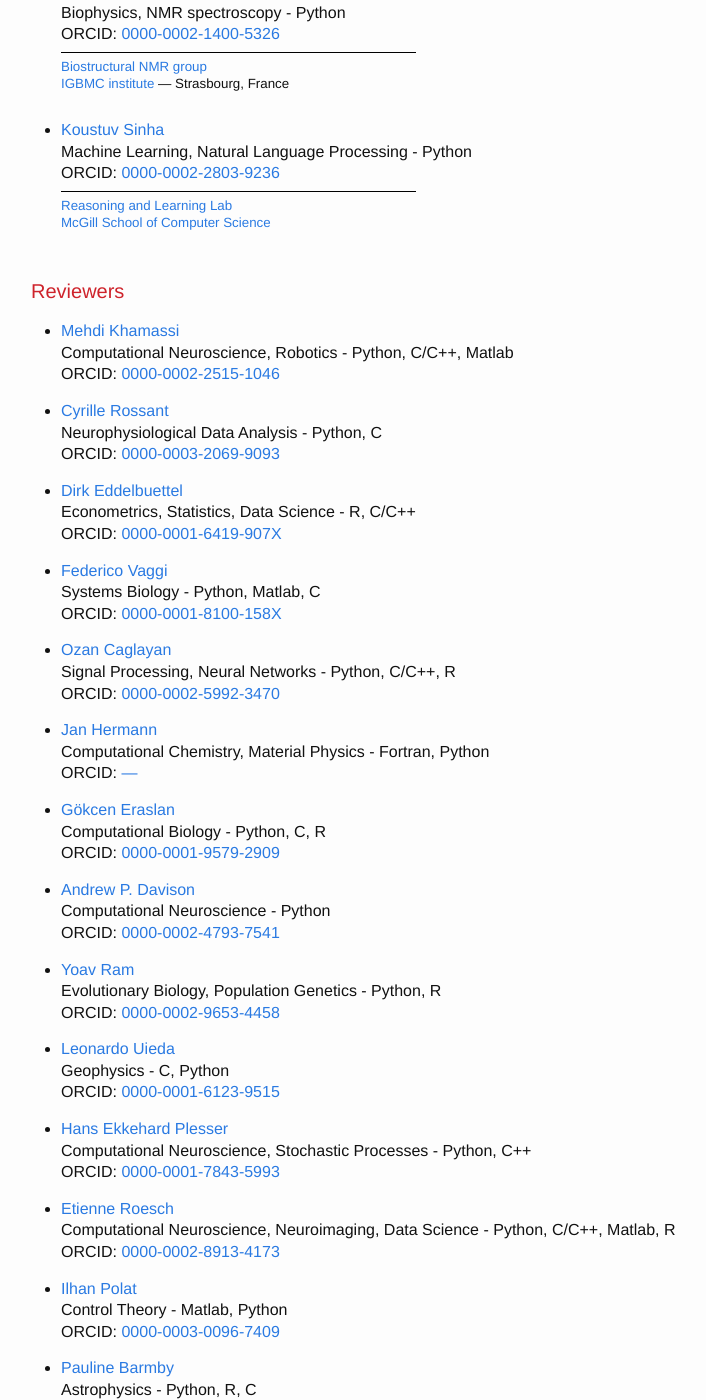
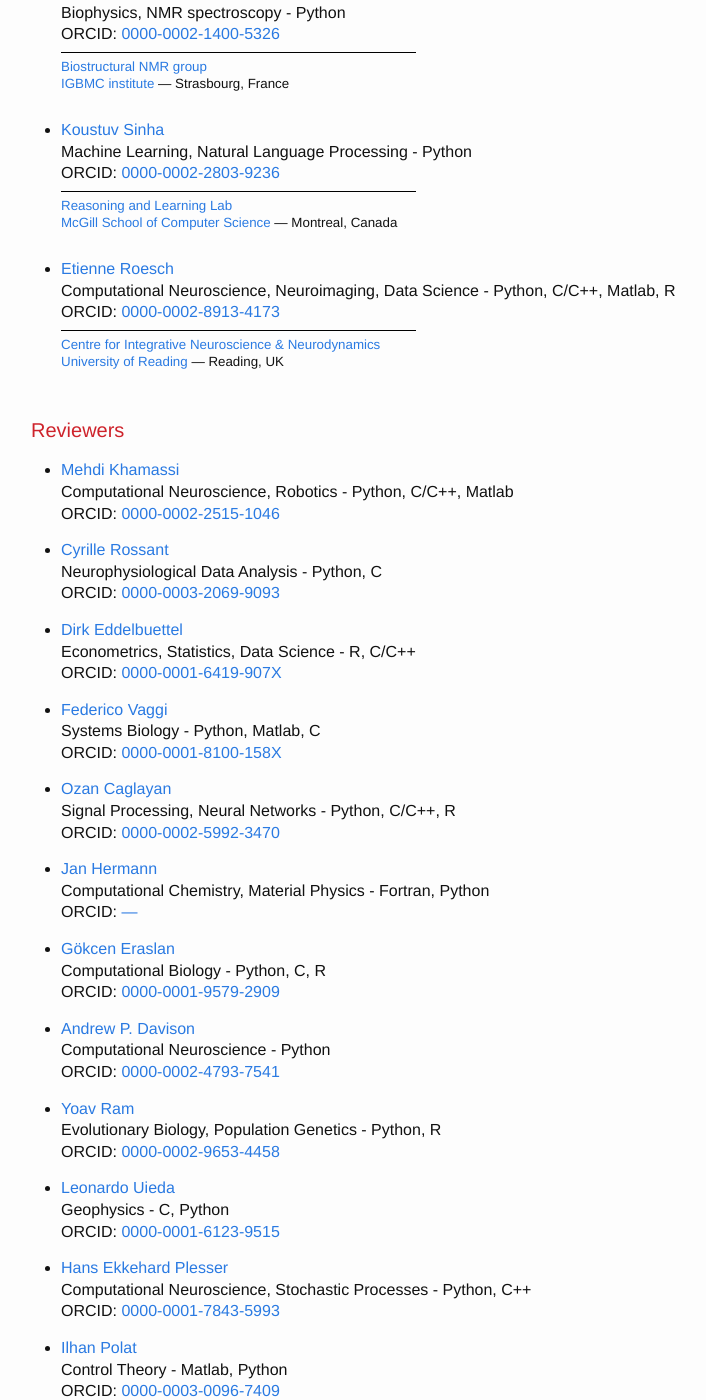
Before and after one commit to ReScience/rescience.github.io, a Jekyll site: the page built from 04-board.md, in a window 1280 px wide and 1400 px high, scrolled down 2623 px. Shown: the whole window, without its empty margins (239-945 px from the left). Built offline with Jekyll 4.4.1, drawn with Linux system fonts in a browser that asks for light colours; our own code applies the rules of GitHub Pages for plain Markdown files.

```diff
--- a/04-board.md
+++ b/04-board.md
@@ -159,8 +159,17 @@ add a comment [here](https://github.com/ReScience/ReScience/issues/27).
   ORCID: [0000-0002-2803-9236](http://orcid.org/0000-0002-2803-9236)
   <small>
   [Reasoning and Learning Lab](http://rl.cs.mcgill.ca/)
-  [McGill School of Computer Science](https://www.cs.mcgill.ca/)
+  [McGill School of Computer Science](https://www.cs.mcgill.ca/) — Montreal, Canada
   </small>
+
+* [Etienne Roesch](https://github.com/eroesch)
+  Computational Neuroscience, Neuroimaging, Data Science - Python, C/C++, Matlab, R
+  ORCID: [0000-0002-8913-4173](http://orcid.org/0000-0002-8913-4173)
+  <small>
+  [Centre for Integrative Neuroscience & Neurodynamics](http://reading.ac.uk/cinn)
+  [University of Reading](http://reading.ac.uk) — Reading, UK
+  </small>
+
 
 ## Reviewers
 
```
Also changed, not shown: other parts of 04-board.md (+0 -4 lines).
